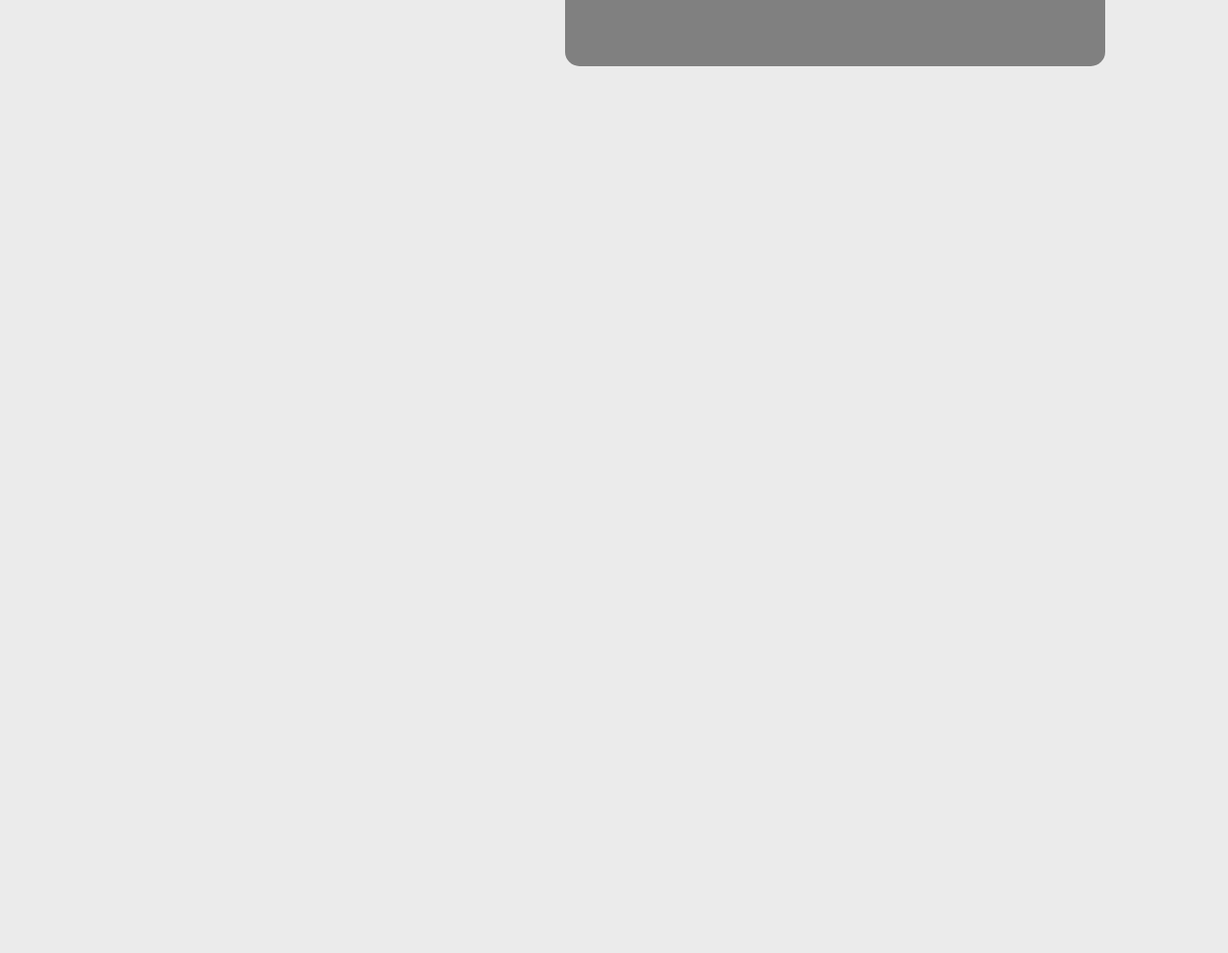
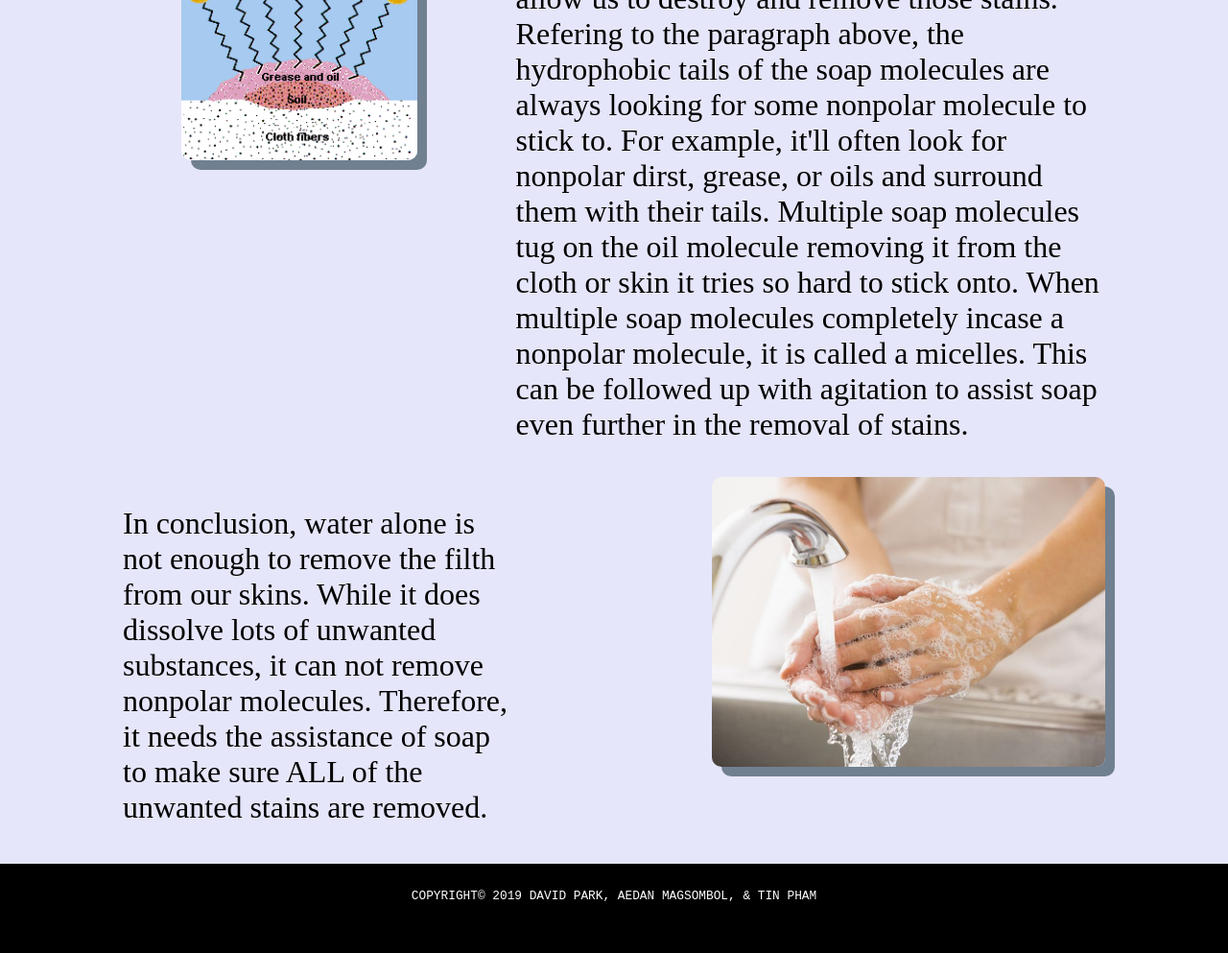
Before and after one commit to skyguys/chemistry-website, a plain HTML site: page page3.html in a window 1280 px wide. Shown: the part 1439-2432 px from the top of the page at 96% size. Before the commit the page ends 1508 px from the top, so only its background shows below. Drawn offline with Linux system fonts and the light colour scheme.

Commit message:
final_commit(changed bkgd color and changed footers)

```diff
--- a/css/page1.css
+++ b/css/page1.css
@@ -4,7 +4,7 @@
 }
 
 body{
-	background-color:#ebebeb;
+	background-color:#E6E6FA;
 }
 
 a{
@@ -79,7 +79,7 @@ a:visited{
 #greengradient{
 	height:150px;
 	width:100%;
-	background-image: linear-gradient(2deg, #ebebeb 50%, #418017 51%);
+	background-image: linear-gradient(2deg, #E6E6FA 50%, #418017 51%);
 }
 
 #greengradient h1{
@@ -100,6 +100,7 @@ a:visited{
 	float:right;
 	width:60%;
 	color:black;
+	font-family: 'Lora', serif;
 }
 
 #image1{
@@ -119,6 +120,7 @@ a:visited{
 	float:left;
 	width:40%;
 	padding-top:2.5%;
+	font-family: 'Lora', serif;
 }
 
 #image2{
--- a/css/page2.css
+++ b/css/page2.css
@@ -4,7 +4,7 @@
 }
 
 body{
-	background-color:#ebebeb;
+	background-color:#E6E6FA;
 }
 
 a{
@@ -78,7 +78,7 @@ a:visited{
 #redgradient{
 	height:150px;
 	width:100%;
-	background-image: linear-gradient(2deg, #ebebeb 50%, #ad1f1f 51%);
+	background-image: linear-gradient(2deg, #E6E6FA 50%, #ad1f1f 51%);
 }
 
 #redgradient h1{
@@ -99,6 +99,7 @@ a:visited{
 	float:right;
 	width:55%;
 	font-size:1.7vw;
+	font-family: 'Lora', serif;
 }
 
 #image1{
@@ -118,6 +119,7 @@ a:visited{
 	float:left;
 	width:40%;
 	padding-top:2.5%;
+	font-family: 'Lora', serif;
 }
 
 #image2{
--- a/css/page3.css
+++ b/css/page3.css
@@ -4,7 +4,7 @@
 }
 
 body{
-	background-color:#ebebeb;
+	background-color:#E6E6FA;
 }
 
 a{
@@ -79,7 +79,7 @@ a:visited{
 #purplegradient{
 	height:150px;
 	width:100%;
-	background-image: linear-gradient(2deg, #ebebeb 50%, #6b1991 51%);
+	background-image: linear-gradient(2deg, #E6E6FA 50%, #6b1991 51%);
 }
 
 #purplegradient h1{
@@ -93,6 +93,7 @@ a:visited{
 
 .content{
 	margin:0 10%;
+	font-family:
 	font-size:1.5vw;
 }
 
@@ -103,12 +104,16 @@ a:visited{
 
 #image1{
 	float:left;
-	width:35%;
-	height:200px;
-	background-color:gray;
-	border-radius:15px;
+	width:40%;
+	border-radius: 10px;
 }
 
+#image1 img {
+	width: 90%;
+	margin: 0;
+	border-radius: 10px;
+	box-shadow:10px 10px 0px #708090;
+}
 #text2{
 	float:left;
 	width:40%;
@@ -117,8 +122,67 @@ a:visited{
 
 #image2{
 	float:right;
+	margin-top: 5%;
 	width:55%;
 	height:350px;
-	background-color:gray;
-	border-radius:15px;
 }
+
+#image2 img {
+	width: 110%;
+	border-radius: 10px;
+	box-shadow:10px 10px 0px #708090;
+}
+#image3{
+	float:left;
+	width:40%;
+	border-radius: 10px;
+}
+
+#image3 img {
+	width: 60%;
+	margin-left: 15%;
+	border-radius: 10px;
+	box-shadow:10px 10px 0px #708090;
+}
+
+#image4{
+	float:right;
+	width:40%;
+	border-radius: 10px;
+}
+
+#image4 img {
+	width: 100%;
+	margin:right: 15%;
+	margin-bottom: 15%;
+	border-radius: 10px;
+	box-shadow:10px 10px 0px #708090;
+}
+.italics {
+	font-style: italic;
+	color: black;
+}
+footer{
+	text-transform: uppercase;
+	background-color:black;
+	height:80px;
+	width:100%;
+	color:white;
+	font-family:monospace;
+	text-align:center;
+	font-size:1vw;
+}
+
+footer,p{
+	padding-top:1%;
+}
+
+#text1 {
+	font-family: 'Lora', serif;
+	font-size: 2em;
+}
+
+#text2 {
+	font-family: 'Lora', serif;
+	font-size: 2em;
+}
--- a/css/page4.css
+++ b/css/page4.css
@@ -4,7 +4,7 @@
 }
 
 body{
-	background-color:#ebebeb;
+	background-color:#E6E6FA;
 }
 
 a{
@@ -98,7 +98,7 @@ a:visited{
 #orangegradient{
 	height:150px;
 	width:100%;
-	background-image: linear-gradient(2deg, #ebebeb 50%, #db8016 51%);
+	background-image: linear-gradient(2deg, #E6E6FA 50%, #db8016 51%);
 }
 
 #orangegradient h1{
--- a/css/style.css
+++ b/css/style.css
@@ -4,7 +4,7 @@
 }
 
 body {
-  background-color: #F0F8FF;
+  background-color: #E6E6FA;
 }
 
 a {
@@ -81,7 +81,7 @@ a:visited {
 #bluegradient {
   height: 150px;
   width: 100%;
-  background-image: linear-gradient(2deg, #F0F8FF 50%, #375ec8 51%);
+  background-image: linear-gradient(2deg, #E6E6FA 50%, #375ec8 51%);
 }
 
 #bluegradient h1 {
--- a/page3.html
+++ b/page3.html
@@ -29,15 +29,14 @@
 
  	<div class="content">
  		<div id="image1">
- 			<img src="">
+ 			<img  src="/images/page3/soap.jpg">
  		</div>
  		<div id="text1">
- 			<p>Lorem ipsum dolor sit amet, consectetur adipisicing elit, sed do eiusmod
- 			tempor incididunt ut labore et dolore magna aliqua. Ut enim ad minim veniam,
- 			quis nostrud exercitation ullamco laboris nisi ut aliquip ex ea commodo
- 			consequat. Duis aute irure dolor in reprehenderit in voluptate velit esse
- 			cillum dolore eu fugiat nulla pariatur. Excepteur sint occaecat cupidatat non
- 			proident, sunt in culpa qui officia deserunt mollit anim id est laborum.</p>
+ 			<p>We use soap daily to cleanse ourselves of filth and grime that comes to
+			exist on our skin. But how do they exactly work? These everyday objects that
+			seem simple on the outside are actually much more complicated then they look
+			and work in an interesting and fascinating way. The properties and of soap
+			allows for soap to function the way it does and make our skin sparkle.</p>
  		</div>
  	</div>
 
@@ -47,15 +46,15 @@
 
  	 	<div class="content">
  		<div id="image2">
- 			<img src="">
+ 			<img src="/images/page3/formula.jpg">
  		</div>
  		<div id="text2">
- 			<p>Lorem ipsum dolor sit amet, consectetur adipisicing elit, sed do eiusmod
- 			tempor incididunt ut labore et dolore magna aliqua. Ut enim ad minim veniam,
- 			quis nostrud exercitation ullamco laboris nisi ut aliquip ex ea commodo
- 			consequat. Duis aute irure dolor in reprehenderit in voluptate velit esse
- 			cillum dolore eu fugiat nulla pariatur. Excepteur sint occaecat cupidatat non
- 			proident, sunt in culpa qui officia deserunt mollit anim id est laborum.</p>
+ 			<p>The formula for soap can be written as <a class="italics">NaCH<sub>3</sub>(CH<sub>2</sub>)<sub>n</sub>CO<sub>2</sub></a>
+					where n is equal to 8, 10, 12, 14, or 16. This negatively charged front part
+					or the "head" of the soap gives it hydrophillic properties which means
+					that it absolutely loves water while the back or "tail" section of the soap is composed of a long carbon chain that
+					gives it hydrophobic properties. While the head loves water, it hates oil, and while the tail loves oil, it hates
+					water. <a class="italics"> Chemical Schizophrenia!</a> </p>
  		</div>
  	</div>
 
@@ -66,16 +65,18 @@
 
 
  	 	<div class="content">
- 		<div id="image1">
- 			<img src="">
+ 		<div id="image3">
+ 			<img src="/images/page3/remove.gif">
  		</div>
  		<div id="text1">
- 			<p>Lorem ipsum dolor sit amet, consectetur adipisicing elit, sed do eiusmod
- 			tempor incididunt ut labore et dolore magna aliqua. Ut enim ad minim veniam,
- 			quis nostrud exercitation ullamco laboris nisi ut aliquip ex ea commodo
- 			consequat. Duis aute irure dolor in reprehenderit in voluptate velit esse
- 			cillum dolore eu fugiat nulla pariatur. Excepteur sint occaecat cupidatat non
- 			proident, sunt in culpa qui officia deserunt mollit anim id est laborum.</p>
+ 			<p>When oil, dirt, and other stains stain our skin and clothing, the magic properties of soap allow us
+			to destroy and remove those stains. Refering to the paragraph above, the hydrophobic
+			tails of the soap molecules are always looking for some nonpolar molecule to stick to. For example,
+			it'll often look for nonpolar dirst, grease, or oils and surround them with their tails. Multiple soap
+			molecules tug on the oil molecule removing it from the cloth or skin it tries so
+			hard to stick onto. When multiple soap molecules completely incase a nonpolar molecule, it is called a micelles.
+			This can be followed up with agitation to assist soap even further
+			in the removal of stains.</p>
  		</div>
  	</div>
 
@@ -84,18 +85,27 @@
  	<br>
 
  	 	<div class="content">
- 		<div id="image2">
- 			<img src="">
+ 		<div id="image4">
+ 			<img class="image4" src="/images/page3/clean.jpg">
  		</div>
  		<div id="text2">
- 			<p>Lorem ipsum dolor sit amet, consectetur adipisicing elit, sed do eiusmod
- 			tempor incididunt ut labore et dolore magna aliqua. Ut enim ad minim veniam,
- 			quis nostrud exercitation ullamco laboris nisi ut aliquip ex ea commodo
- 			consequat. Duis aute irure dolor in reprehenderit in voluptate velit esse
- 			cillum dolore eu fugiat nulla pariatur. Excepteur sint occaecat cupidatat non
- 			proident, sunt in culpa qui officia deserunt mollit anim id est laborum.</p>
+ 			<p>In conclusion, water alone is not enough to remove the filth from our skins.
+				While it does dissolve lots of unwanted substances, it can not remove nonpolar
+				molecules. Therefore, it needs the assistance of soap to make sure ALL of the unwanted
+				stains are removed.</p>
  		</div>
+
  	</div>
+
+	<div class="clear"></div>
+	<br>
+	<br>
+
+	<footer>
+		<p>Copyright&copy; 2019 David Park, Aedan Magsombol, & Tin Pham </p>
+		</footer>
+
+
 
 
 
```
Also changed, not shown: index.html (+2 -2 lines), page4.html (+3 -3 lines), page4v2.html (+3 -3 lines), page4v3.html (+3 -3 lines), images/page3/clean.jpg (added), images/page3/formula.JPG (added), images/page3/remove.gif (added), images/page3/soap.jpg (added), page2.html (line endings or trailing spaces).
